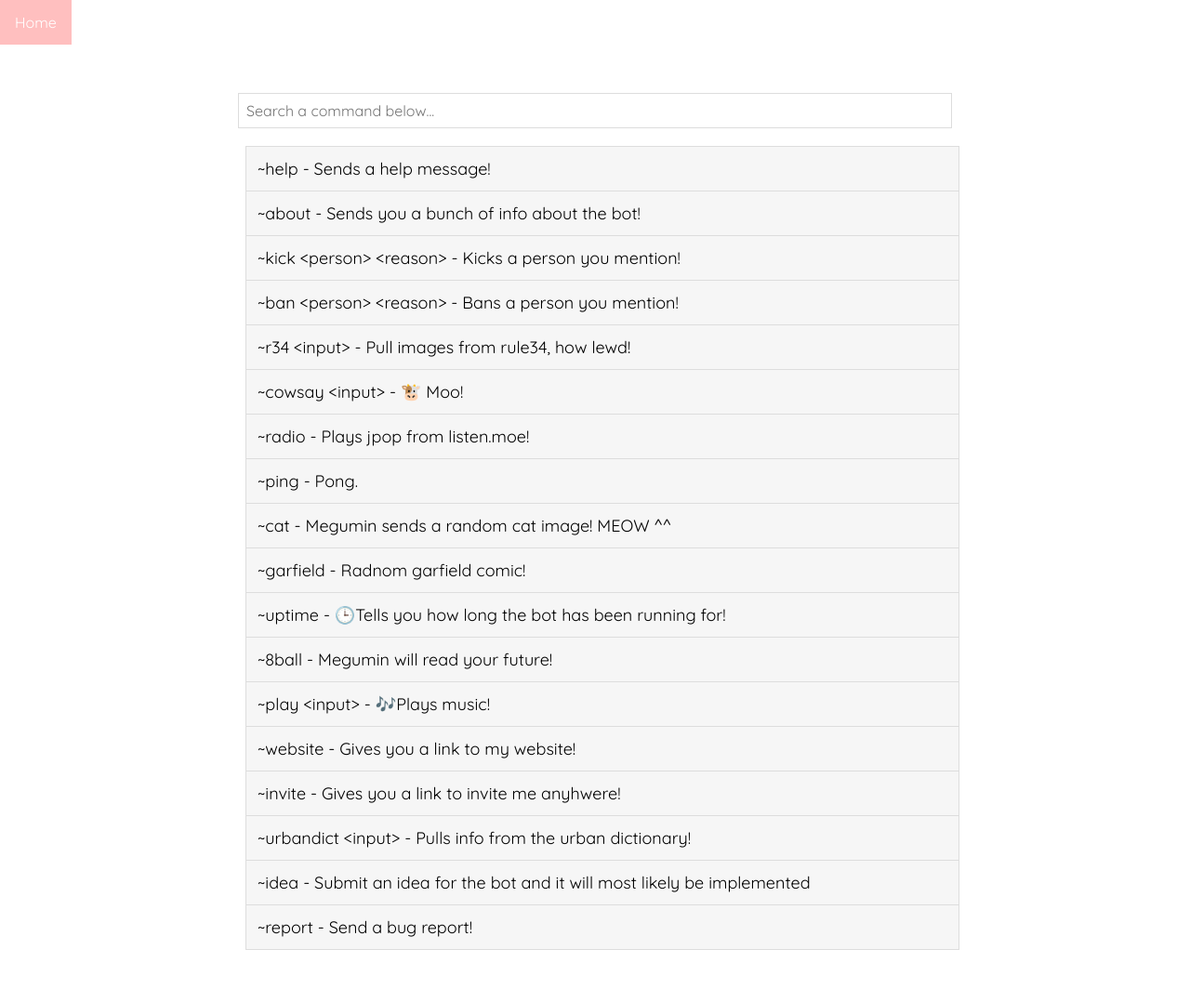
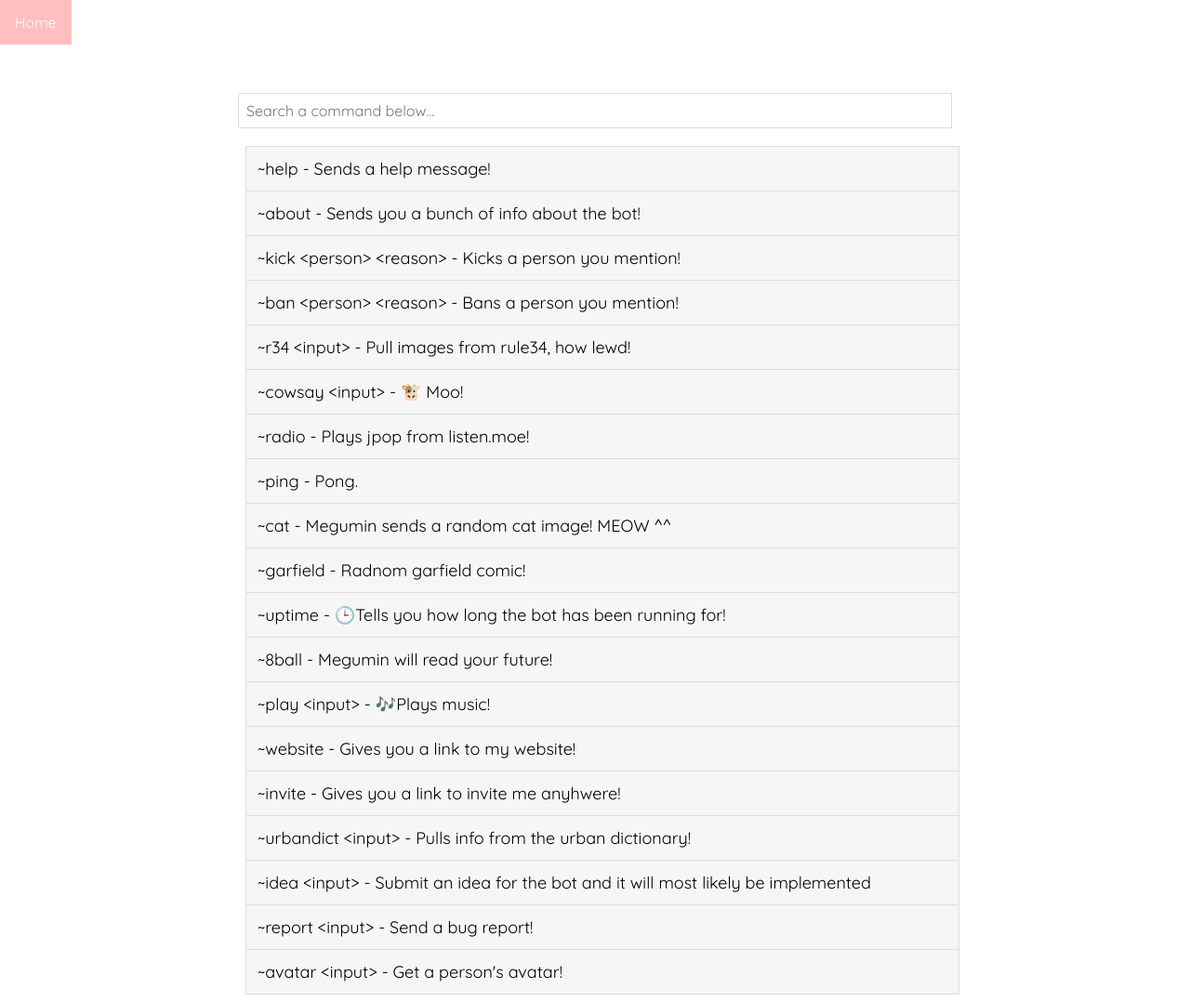
Before and after one commit to jiktim/Nep, a plain HTML site: page commands.html in a window 1280 px wide. Shown: the whole page at 93% size. Before the commit the page ends 1030 px from the top, so only its background shows below. Drawn offline with Linux system fonts and the light colour scheme.

Commit message:
add command

```diff
--- a/commands.html
+++ b/commands.html
@@ -90,10 +90,13 @@
                                 <span>~urbandict &lt;input&gt; - Pulls info from the urban dictionary!</span>
                             </li>
                        <li>
-                <span>~idea - Submit an idea for the bot and it will most likely be implemented</span>
+                <span>~idea &lt;input&gt; - Submit an idea for the bot and it will most likely be implemented</span>
             </li>
                        <li>
-                <span>~report - Send a bug report!</span>
+                <span>~report &lt;input&gt; - Send a bug report!</span>
+            </li>
+                                   <li>
+                <span>~avatar &lt;input&gt; - Get a person's avatar!</span>
             </li>
         </ul>
     </div>
```
